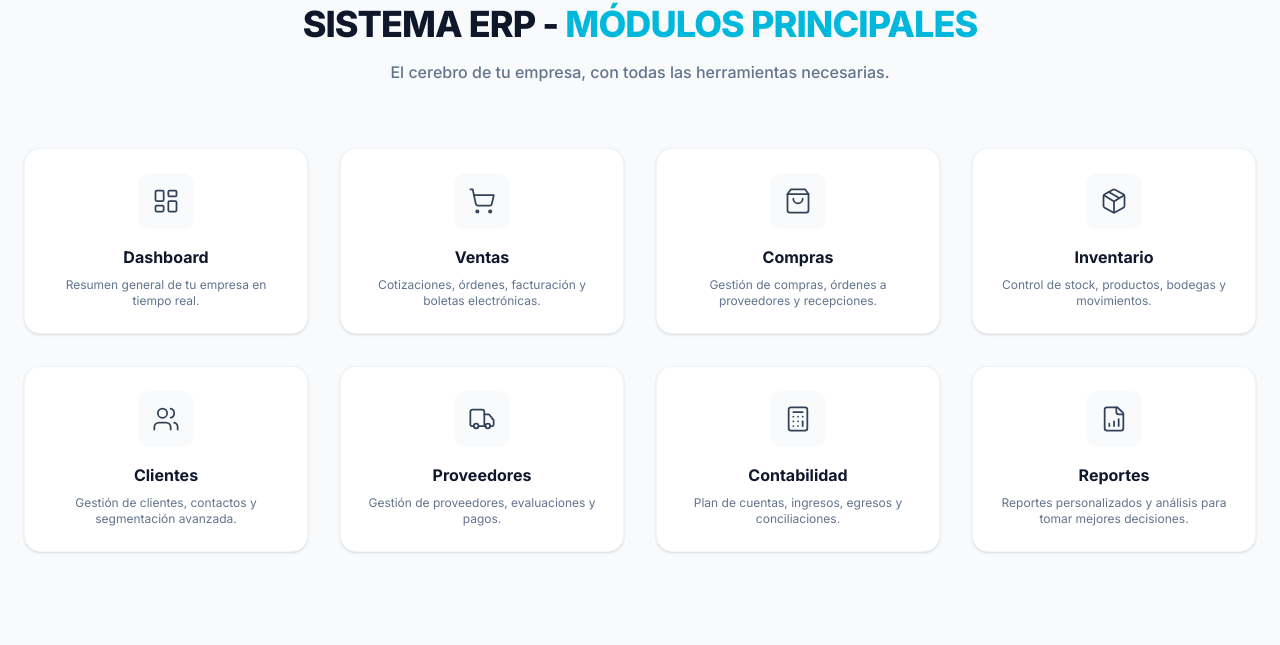
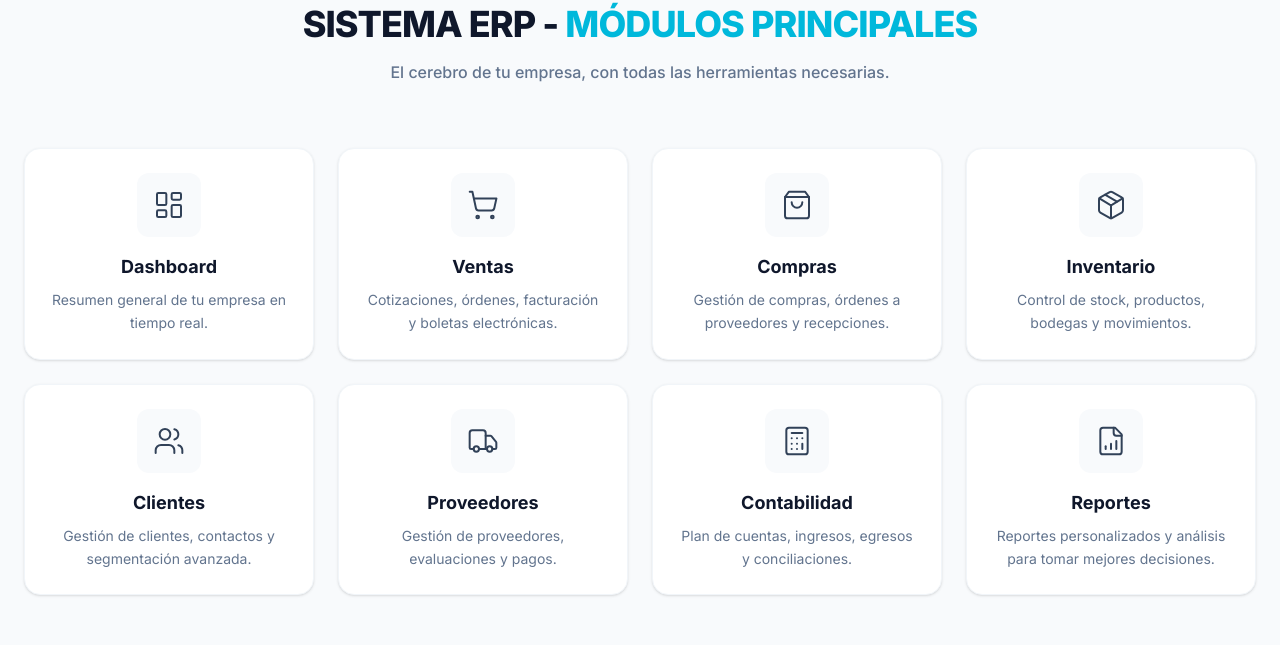
Before and after one commit to MGDIGUITAL/mg-digital-landing, a Next.js app: page /en in a window 1280 px wide. Shown: the part 1811-2456 px from the top of the page. Built offline with nearby package versions, Linux system fonts and the light colour scheme.

Commit message:
feat: implement staggered reveal and premium magnetic hover effects on ERPModulesSection

```diff
--- a/components/ERPModulesSection.tsx
+++ b/components/ERPModulesSection.tsx
@@ -1,6 +1,6 @@
 "use client";
 import { motion } from "framer-motion";
-import { LayoutDashboard, ShoppingCart, ShoppingBag, Package, Users, Truck, Calculator, FileBarChart, Settings } from "lucide-react";
+import { LayoutDashboard, ShoppingCart, ShoppingBag, Package, Users, Truck, Calculator, FileBarChart } from "lucide-react";
 
 const MODULES = [
   { icon: LayoutDashboard, title: "Dashboard", desc: "Resumen general de tu empresa en tiempo real." },
@@ -13,6 +13,23 @@ const MODULES = [
   { icon: FileBarChart, title: "Reportes", desc: "Reportes personalizados y análisis para tomar mejores decisiones." },
 ];
 
+const containerVariants = {
+  hidden: { opacity: 0 },
+  visible: {
+    opacity: 1,
+    transition: { staggerChildren: 0.1 }
+  }
+};
+
+const itemVariants = {
+  hidden: { opacity: 0, y: 30 },
+  visible: {
+    opacity: 1,
+    y: 0,
+    transition: { duration: 0.5, ease: "easeOut" }
+  }
+};
+
 export default function ERPModulesSection() {
   return (
     <section className="py-24 w-full" id="erp">
@@ -22,7 +39,7 @@ export default function ERPModulesSection() {
           initial={{ opacity: 0, y: 30 }}
           whileInView={{ opacity: 1, y: 0 }}
           transition={{ duration: 0.5 }}
-          viewport={{ once: true }}
+          viewport={{ once: true, margin: "-100px" }}
           className="text-center mb-16"
         >
           <h2 className="text-3xl md:text-4xl font-extrabold text-slate-900 tracking-tight mb-4 uppercase">
@@ -33,27 +50,29 @@ export default function ERPModulesSection() {
           </p>
         </motion.div>
 
-        <div className="grid grid-cols-2 md:grid-cols-4 gap-6 lg:gap-8 w-full">
+        <motion.div
+          variants={containerVariants}
+          initial="hidden"
+          whileInView="visible"
+          viewport={{ once: true, margin: "-50px" }}
+          className="grid grid-cols-1 sm:grid-cols-2 lg:grid-cols-4 gap-6 w-full"
+        >
           {MODULES.map((m, i) => (
             <motion.div
               key={i}
-              initial={{ opacity: 0, y: 20 }}
-              whileInView={{ opacity: 1, y: 0 }}
-              transition={{ duration: 0.4, delay: i * 0.05 }}
-              viewport={{ once: true }}
-              whileHover={{ y: -5 }}
-              className="bg-white p-6 rounded-2xl flex flex-col items-center text-center shadow-sm border border-slate-100 hover:shadow-lg hover:border-cyan-100 transition-all cursor-pointer group"
+              variants={itemVariants}
+              className="bg-white p-6 rounded-2xl flex flex-col items-center text-center border border-slate-100 shadow-sm transition-all duration-300 transform hover:-translate-y-2 hover:shadow-2xl hover:shadow-blue-900/10 hover:border-cyan-500/50 cursor-pointer group"
             >
-              <div className="w-14 h-14 rounded-xl bg-slate-50 flex items-center justify-center mb-4 group-hover:bg-cyan-50 transition-colors">
-                <m.icon className="w-7 h-7 text-slate-700 group-hover:text-cyan-500 transition-colors" strokeWidth={1.5} />
+              <div className="w-16 h-16 rounded-xl bg-slate-50 flex items-center justify-center mb-4 transition-colors duration-300 group-hover:bg-cyan-50">
+                <m.icon className="w-8 h-8 text-slate-700 transition-transform duration-300 group-hover:text-cyan-600 group-hover:scale-110" strokeWidth={1.5} />
               </div>
-              <h3 className="text-sm md:text-base font-bold text-slate-900 mb-2">{m.title}</h3>
-              <p className="text-xs text-slate-500">
+              <h3 className="text-base md:text-lg font-bold text-slate-900 mb-2">{m.title}</h3>
+              <p className="text-xs md:text-sm text-slate-500 leading-relaxed">
                 {m.desc}
               </p>
             </motion.div>
           ))}
-        </div>
+        </motion.div>
       </div>
     </section>
   );
```
